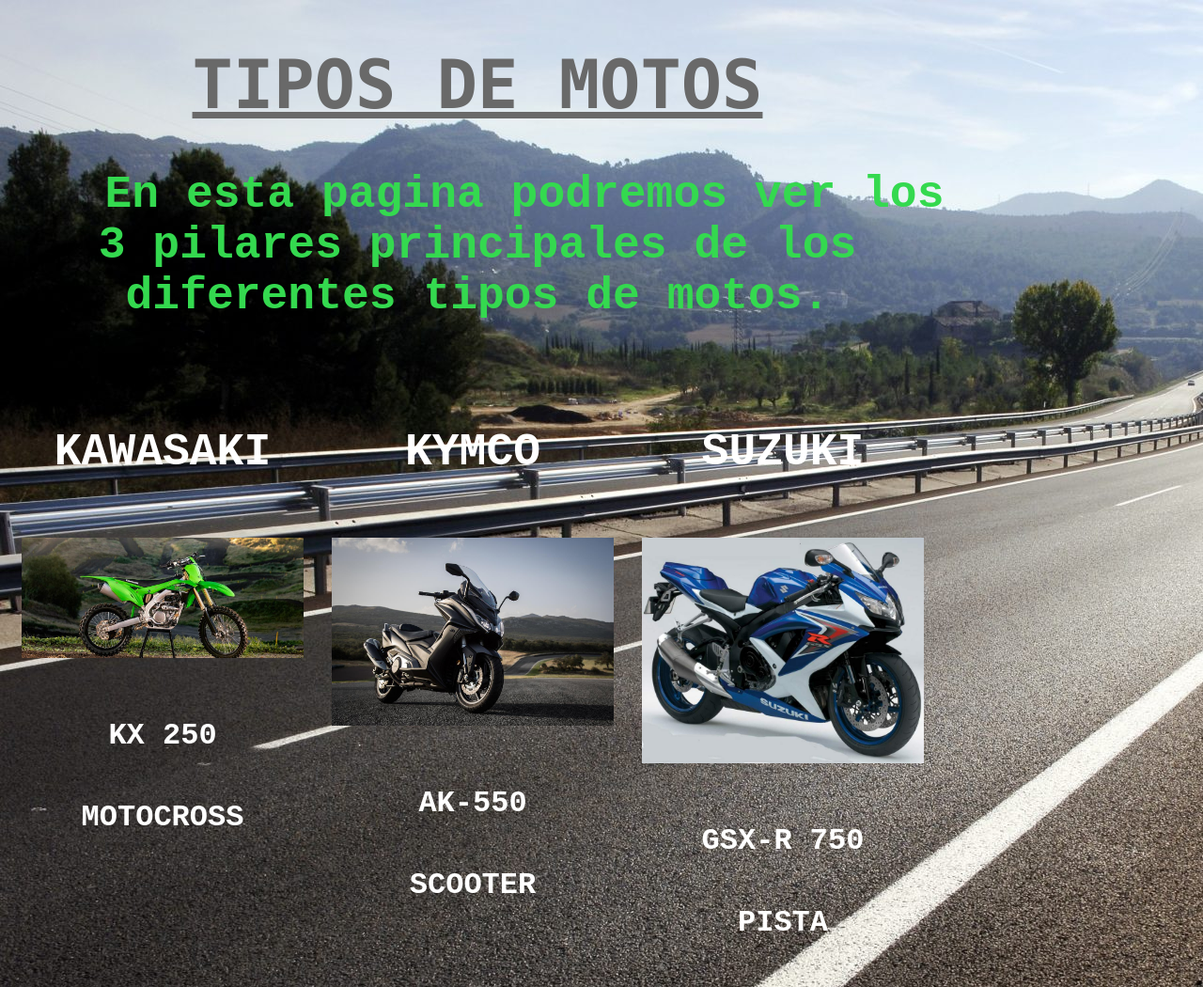
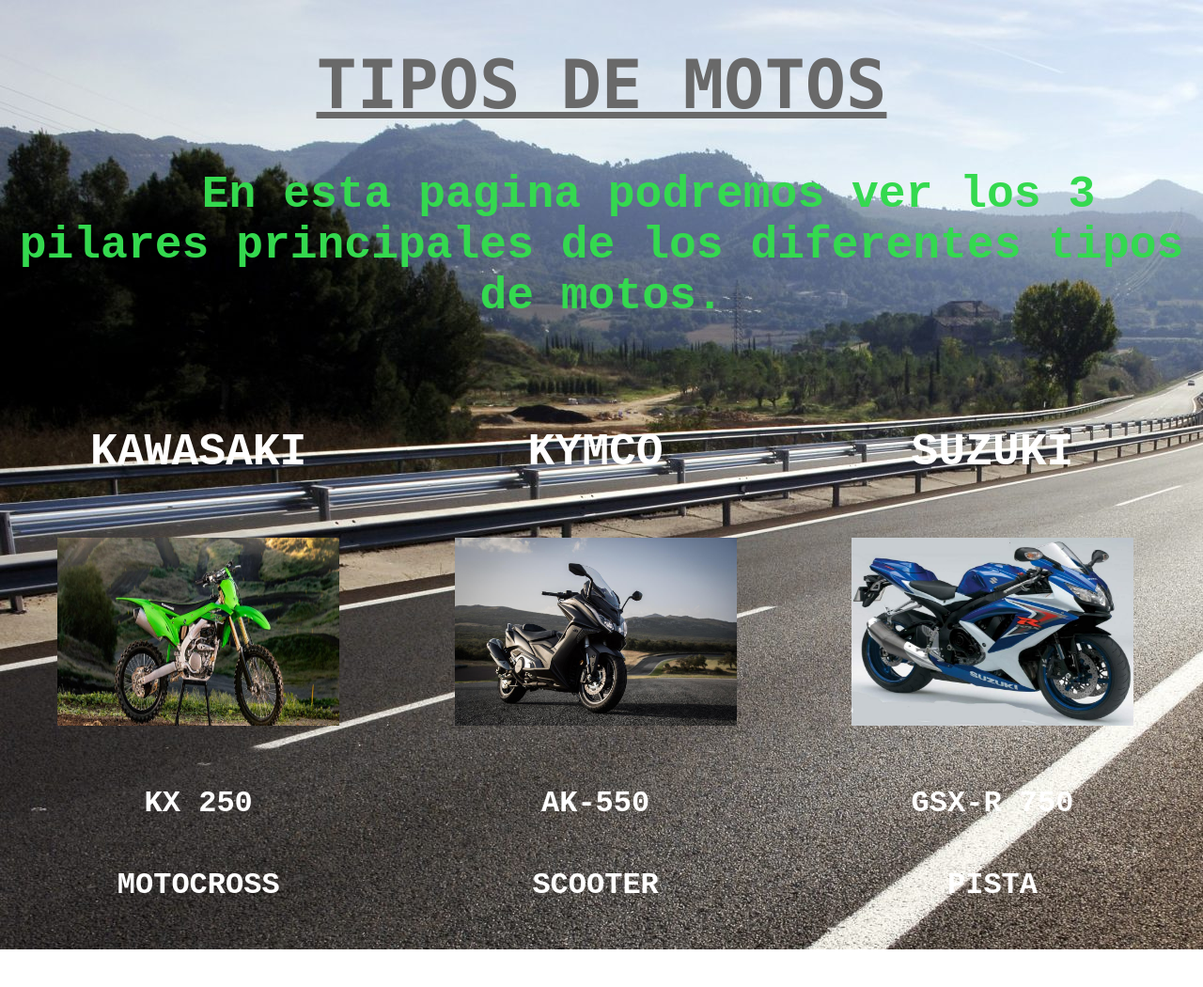
Before and after one commit to facucupe/facu, a plain HTML site: page index.html in a window 1280 px wide. Shown: the whole page at 94% size. After the commit the page ends 1010 px from the top, so only its background shows below. Drawn offline with Linux system fonts and the light colour scheme.

```diff
--- a/estilo.css
+++ b/estilo.css
@@ -6,8 +6,8 @@ html {
 }
 
 body {
-  width: 1000px;
-  margin: 30 auto;
+  width: 1280px;
+  margin: 0 auto;
   background-image:url("img/fondo2.jpg");
 
 
@@ -70,3 +70,7 @@ section p {
 section ul {
   margin-top: 0;
 }
+img {
+  width: 300px;
+  height: 200px;
+}
--- a/index.html
+++ b/index.html
@@ -25,7 +25,7 @@
       /*Con ese objeto le indico que la petición
       será a través del método POST e indico la
       url del archivo JSON*/
-      solicitud.open('GET','indarg.json');
+      solicitud.open('GET','motos.json');
       //Indico el tipo de respuesta esperada
       solicitud.responseType = 'json';
       //Envío la solicitud
```
Also changed, not shown: motos.json (renamed from indarg.json).
